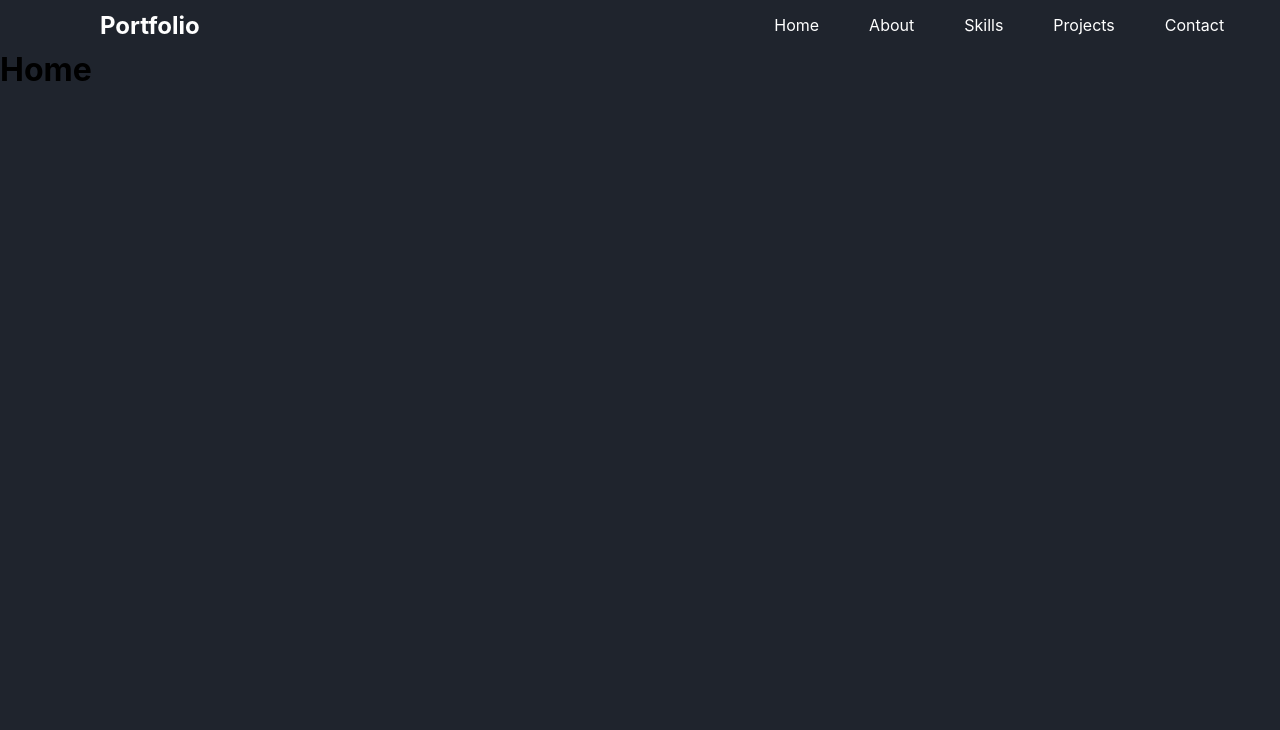
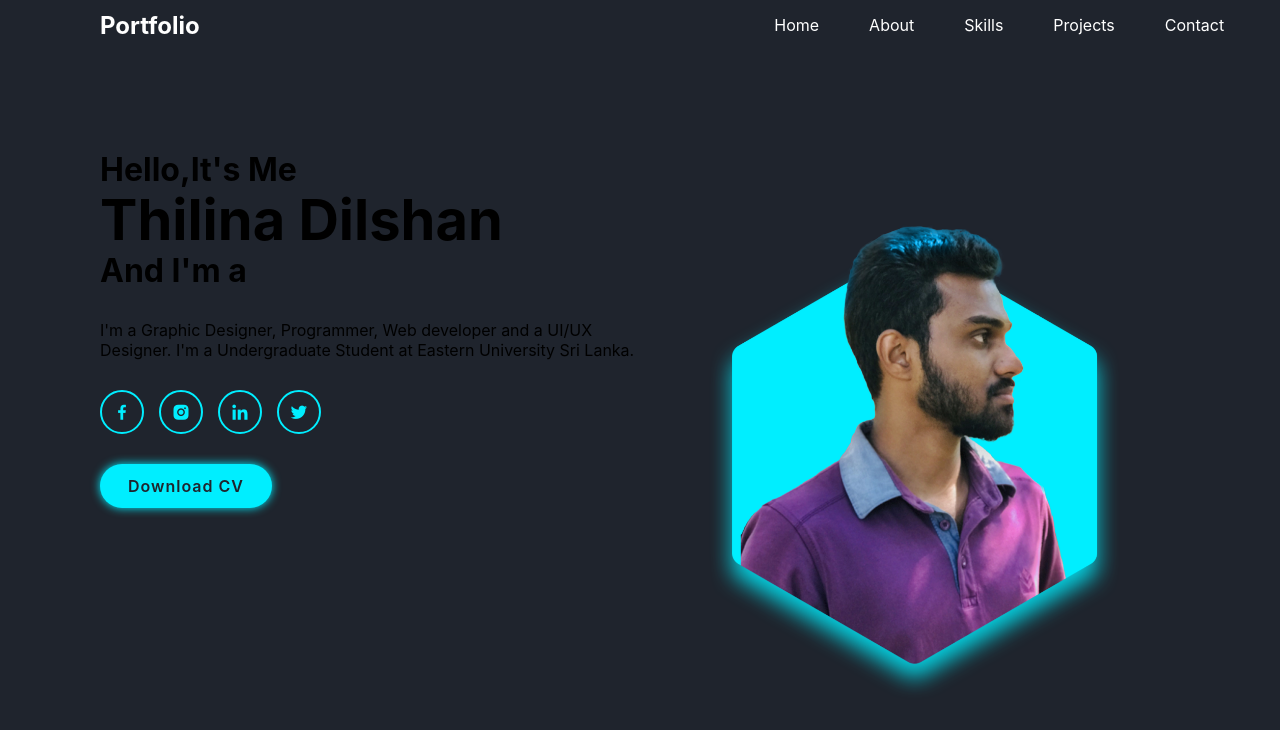
Before and after one commit to thilinaDilshan1/react-portfolio, a React (Create React App) app: page / in a window 1280 px wide. Shown: the top 730 px of the page. Built offline with nearby package versions, Linux system fonts and the light colour scheme.

Commit message:
create home page

```diff
--- a/public/index.html
+++ b/public/index.html
@@ -9,6 +9,7 @@
     <link href="https://fonts.googleapis.com/css2?family=Lato&display=swap" rel="stylesheet">
     <script src="https://kit.fontawesome.com/a076d05399.js"></script>
     <script src="https://cdnjs.cloudflare.com/ajax/libs/jquery/3.6.4/jquery.min.js"></script>
+    <script src="https://cdn.jsdelivr.net/npm/typed.js@2.0.12"></script>
     <meta name="viewport" content="width=device-width, initial-scale=1" />
     <meta name="theme-color" content="#000000" />
     <meta name="description" content="Web site created using create-react-app" />
--- a/src/Pages/Home/Home.css
+++ b/src/Pages/Home/Home.css
@@ -6,3 +6,95 @@
 body {
     background-color: #1f242d;
 }
+
+.homeContainer {
+    padding: 100px;
+    display: flex;
+}
+
+.home-content {
+    max-width: 600px;
+}
+
+.home-content h3:nth-of-type(2) {
+    margin-bottom: 30px;
+    animation: sliderTop 1s ease forwards;
+    animation-delay: .7s;
+}
+
+.home-content h3 {
+    font-size: 32px;
+    font-weight: 700;
+    opacity: 0;
+    animation: sliderBottom 1s ease forwards;
+    animation-delay: .7s;
+}
+
+.home-content h3 span {
+    color: #0ef;
+}
+
+.home-content h1 {
+    font-size: 56px;
+    font-weight: 700;
+    margin: -3px 0;
+    opacity: 0;
+    animation: sliderRight 1s ease forwards;
+    animation-delay: 1s;
+}
+
+.home-content p {
+    font-size: 16px;
+    opacity: 0;
+    animation: sliderLeft 1s ease forwards;
+    animation-delay: 1s;
+}
+
+.home-img img {
+    max-width: 550px;
+    margin-right: -20px;
+    opacity: 0;
+    animation: ZoomIn 1s ease forwards, floatImage 4s ease-in-out infinite;
+    animation-delay: 2s, 3s;
+}
+
+.sociel-media a {
+    display: inline-flex;
+    justify-content: center;
+    align-items: center;
+    width: 40px;
+    height: 40px;
+    background: transparent;
+    border: 2px solid #0ef;
+    border-radius: 50%;
+    font-size: 20px;
+    color: #0ef;
+    text-decoration: none;
+    margin: 30px 15px 30px 0;
+    transition: .5s ease;
+    opacity: 0;
+    animation: sliderLeft 1s ease forwards;
+    animation-delay: calc(.2s*var(--i));
+}
+
+.sociel-media a:hover {
+    background: #0ef;
+    color: #1f242d;
+    box-shadow: 0 0 20px #0ef;
+}
+
+.btn {
+    display: inline-block;
+    padding: 12px 28px;
+    background: #0ef;
+    border-radius: 40px;
+    box-shadow: 0 0 10px #0ef;
+    font-size: 16px;
+    color: #1f242d;
+    letter-spacing: 1px;
+    text-decoration: none;
+    font-weight: 600;
+    opacity: 0;
+    animation: sliderTop 1s ease forwards;
+    animation-delay: 2s;
+}
--- a/src/Pages/Home/Home.jsx
+++ b/src/Pages/Home/Home.jsx
@@ -1,12 +1,47 @@
 import React from 'react'
 import './Home.css';
 import Navbar from '../../components/Navbar/Navbar';
+import homeImg from '../../Assests/home.png'
 
 export default function Home(currentPage) {
   return (
     <div>
       <Navbar currentPage={currentPage} />
-      <h1>Home</h1>
+      <div className="homeContainer">
+        <div class="home-content">
+          <h3 class="me">Hello,It's Me</h3>
+          <h1>Thilina Dilshan</h1>
+          <h3>
+            And I'm a <span class="multi-text"> </span>
+          </h3>
+          <p>
+            I'm a Graphic Designer, Programmer, Web developer and a UI/UX
+            Designer. I'm a Undergraduate Student at Eastern University Sri
+            Lanka.
+          </p>
+          <div class="sociel-media">
+            <a href="www.facebook.com">
+              <i class="bx bxl-facebook"></i>
+            </a>
+            <a href="www.instagram.com">
+              <i class="bx bxl-instagram-alt"></i>
+            </a>
+            <a href="https://www.linkedin.com/in/thilina-dilshan-b4bb8920a/">
+              <i class="bx bxl-linkedin"></i>
+            </a>
+            <a href="https://twitter.com/">
+              <i class="bx bxl-twitter"></i>
+            </a>
+          </div>
+          <a href="https://twitter.com/" class="btn">
+            Download CV
+          </a>
+        </div>
+
+        <div class="home-img">
+          <img src={homeImg} alt="my img" />
+        </div>
+      </div>
     </div>
-  )
+  );
 }
--- a/src/components/Navbar/Navbar.css
+++ b/src/components/Navbar/Navbar.css
@@ -22,8 +22,8 @@
     color: white;
     transition: .5s;
     opacity: 0;
-    animation: sliderTop .3s ease forwards;
-    animation-delay: calc(0.2s*var(--i));
+    animation: sliderTop 1s ease forwards;
+    animation-delay: 2s;
 }
 
 .active {
```
Also changed, not shown: src/Assests/home.png (added).
